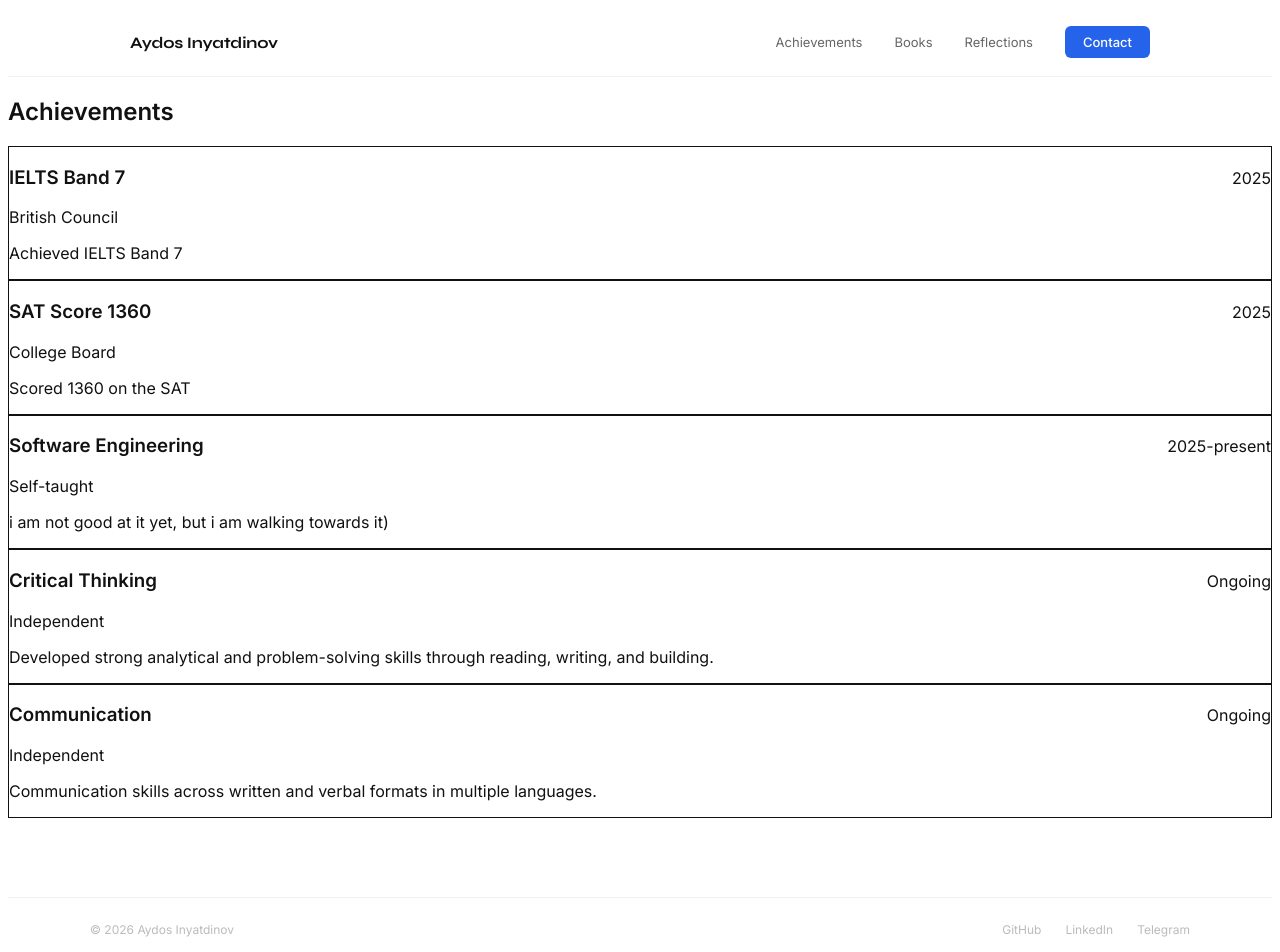
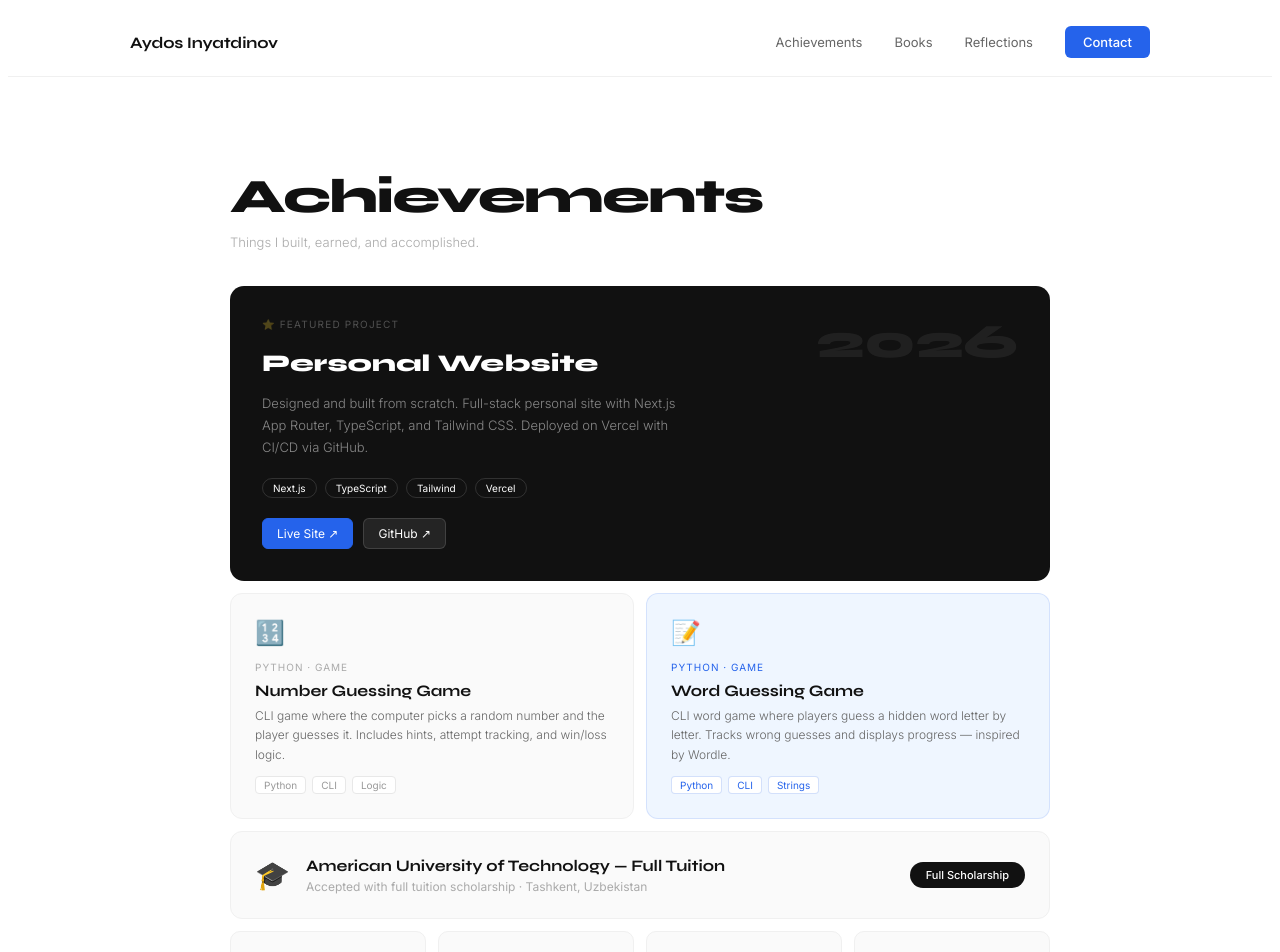
Before and after one commit to AydosIn/my-site, a Next.js app: page /achievements in a window 1280 px wide. Shown: the top 952 px of the page. Built offline with nearby package versions, Linux system fonts and the light colour scheme.

Commit message:
books page: interactive search and expand

```diff
--- a/app/achievements/page.tsx
+++ b/app/achievements/page.tsx
@@ -1,27 +1,202 @@
-import { Container } from "@components/Container";
-import { Section } from "@components/Section";
-import { Card } from "@components/Card";
-import { achievements } from "@data/achievements";
+import { site } from "@data/site";
+import { books } from "@data/books";
 
 export const metadata = { title: "Achievements" };
 
 export default function AchievementsPage() {
   return (
-    <Container>
-      <Section title="Achievements">
-        <div className="grid gap-4">
-          {achievements.map((a) => (
-            <Card key={a.id} title={a.title} subtitle={a.organization} meta={a.date}>
-              <p className="text-gray-700">{a.description}</p>
-              {a.link && (
-                <a className="mt-3 inline-flex text-sm" href={a.link} target="_blank" rel="noreferrer">
-                  View
-                </a>
-              )}
-            </Card>
+    <div style={{ background: "#fff", minHeight: "100vh" }}>
+      <div style={{ maxWidth: "900px", margin: "0 auto", padding: "64px 40px" }}>
+
+        {/* Header */}
+        <h1 style={{
+          fontFamily: "Syne, sans-serif",
+          fontSize: "48px", fontWeight: 800, color: "#111",
+          letterSpacing: "-0.03em", lineHeight: 1, marginBottom: "8px",
+        }}>
+          Achievements
+        </h1>
+        <p style={{ fontSize: "13px", color: "#aaa", fontWeight: 300, marginBottom: "36px" }}>
+          Things I built, earned, and accomplished.
+        </p>
+
+        {/* Featured project */}
+        <div style={{
+          background: "#111", borderRadius: "14px", padding: "32px",
+          marginBottom: "12px", display: "flex",
+          justifyContent: "space-between", alignItems: "flex-start", gap: "24px",
+        }}>
+          <div>
+            <div style={{
+              fontSize: "10px", color: "#ffffff44", textTransform: "uppercase",
+              letterSpacing: "0.12em", marginBottom: "12px",
+            }}>
+              ⭐ Featured Project
+            </div>
+            <h2 style={{
+              fontFamily: "Syne, sans-serif", fontSize: "24px",
+              fontWeight: 800, color: "#fff", marginBottom: "8px", lineHeight: 1.2,
+            }}>
+              Personal Website
+            </h2>
+            <p style={{
+              fontSize: "13px", color: "#888", lineHeight: 1.7,
+              fontWeight: 300, maxWidth: "420px", marginBottom: "20px",
+            }}>
+              Designed and built from scratch. Full-stack personal site with Next.js App Router,
+              TypeScript, and Tailwind CSS. Deployed on Vercel with CI/CD via GitHub.
+            </p>
+            <div style={{ display: "flex", gap: "8px", flexWrap: "wrap", marginBottom: "20px" }}>
+              {["Next.js", "TypeScript", "Tailwind", "Vercel"].map((t) => (
+                <span key={t} style={{
+                  fontSize: "10px", color: "#fff",
+                  border: "1px solid #ffffff22",
+                  borderRadius: "100px", padding: "3px 10px",
+                }}>
+                  {t}
+                </span>
+              ))}
+            </div>
+            <div style={{ display: "flex", gap: "10px" }}>
+              <a href={site.url} target="_blank" rel="noreferrer" style={{
+                fontSize: "12px", color: "#fff", background: "#2563eb",
+                border: "1px solid #2563eb", borderRadius: "6px",
+                padding: "7px 14px", textDecoration: "none",
+              }}>
+                Live Site ↗
+              </a>
+              <a href={site.contact.github} target="_blank" rel="noreferrer" style={{
+                fontSize: "12px", color: "#fff", background: "#ffffff15",
+                border: "1px solid #ffffff22", borderRadius: "6px",
+                padding: "7px 14px", textDecoration: "none",
+              }}>
+                GitHub ↗
+              </a>
+            </div>
+          </div>
+          <div style={{
+            fontFamily: "Syne, sans-serif", fontSize: "48px",
+            fontWeight: 800, color: "#ffffff11", lineHeight: 1, flexShrink: 0,
+          }}>
+            2026
+          </div>
+        </div>
+
+        {/* Python projects */}
+        <div style={{ display: "grid", gridTemplateColumns: "1fr 1fr", gap: "12px", marginBottom: "12px" }}>
+          {[
+            {
+              icon: "🔢",
+              tag: "Python · Game",
+              title: "Number Guessing Game",
+              desc: "CLI game where the computer picks a random number and the player guesses it. Includes hints, attempt tracking, and win/loss logic.",
+              pills: ["Python", "CLI", "Logic"],
+              blue: false,
+            },
+            {
+              icon: "📝",
+              tag: "Python · Game",
+              title: "Word Guessing Game",
+              desc: "CLI word game where players guess a hidden word letter by letter. Tracks wrong guesses and displays progress — inspired by Wordle.",
+              pills: ["Python", "CLI", "Strings"],
+              blue: true,
+            },
+          ].map((p) => (
+            <div key={p.title} style={{
+              border: `1px solid ${p.blue ? "#2563eb22" : "#f0f0f0"}`,
+              borderRadius: "12px", padding: "24px",
+              background: p.blue ? "#eff6ff" : "#fafafa",
+            }}>
+              <div style={{ fontSize: "24px", marginBottom: "14px" }}>{p.icon}</div>
+              <div style={{
+                fontSize: "10px", color: p.blue ? "#2563eb" : "#aaa",
+                textTransform: "uppercase", letterSpacing: "0.1em", marginBottom: "8px",
+              }}>
+                {p.tag}
+              </div>
+              <div style={{
+                fontFamily: "Syne, sans-serif", fontSize: "16px",
+                fontWeight: 700, color: "#111", marginBottom: "6px",
+              }}>
+                {p.title}
+              </div>
+              <div style={{
+                fontSize: "12px", color: "#666", lineHeight: 1.6,
+                fontWeight: 300, marginBottom: "12px",
+              }}>
+                {p.desc}
+              </div>
+              <div style={{ display: "flex", gap: "6px", flexWrap: "wrap" }}>
+                {p.pills.map((pill) => (
+                  <span key={pill} style={{
+                    fontSize: "10px",
+                    color: p.blue ? "#2563eb" : "#999",
+                    background: "#fff",
+                    border: `1px solid ${p.blue ? "#2563eb33" : "#e8e8e8"}`,
+                    borderRadius: "4px", padding: "2px 8px",
+                  }}>
+                    {pill}
+                  </span>
+                ))}
+              </div>
+            </div>
           ))}
         </div>
-      </Section>
-    </Container>
+
+        {/* Academic */}
+        <div style={{
+          border: "1px solid #f0f0f0", borderRadius: "12px", padding: "24px",
+          background: "#fafafa", marginBottom: "12px",
+          display: "flex", alignItems: "center",
+          justifyContent: "space-between", gap: "20px",
+        }}>
+          <div style={{ display: "flex", alignItems: "center", gap: "16px" }}>
+            <div style={{ fontSize: "28px" }}>🎓</div>
+            <div>
+              <div style={{
+                fontFamily: "Syne, sans-serif", fontSize: "16px",
+                fontWeight: 700, color: "#111", marginBottom: "4px",
+              }}>
+                American University of Technology — Full Tuition
+              </div>
+              <div style={{ fontSize: "12px", color: "#aaa" }}>
+                Accepted with full tuition scholarship · Tashkent, Uzbekistan
+              </div>
+            </div>
+          </div>
+          <div style={{
+            background: "#111", color: "#fff", fontSize: "11px",
+            fontWeight: 500, padding: "6px 16px",
+            borderRadius: "100px", whiteSpace: "nowrap",
+          }}>
+            Full Scholarship
+          </div>
+        </div>
+
+        {/* Stats row */}
+        <div style={{ display: "grid", gridTemplateColumns: "repeat(4, 1fr)", gap: "12px" }}>
+          {[
+            { num: "7.0", label: "IELTS Band" },
+            { num: "1360", label: "SAT Score" },
+            { num: `${books.length}`, label: "Books Read" },
+            { num: "3+", label: "Projects Built" },
+          ].map((s) => (
+            <div key={s.label} style={{
+              border: "1px solid #f0f0f0", borderRadius: "10px",
+              padding: "16px 20px", background: "#fafafa",
+            }}>
+              <div style={{
+                fontFamily: "Syne, sans-serif", fontSize: "22px",
+                fontWeight: 800, color: "#111", marginBottom: "2px",
+              }}>
+                {s.num}
+              </div>
+              <div style={{ fontSize: "11px", color: "#aaa" }}>{s.label}</div>
+            </div>
+          ))}
+        </div>
+
+      </div>
+    </div>
   );
 }
```
